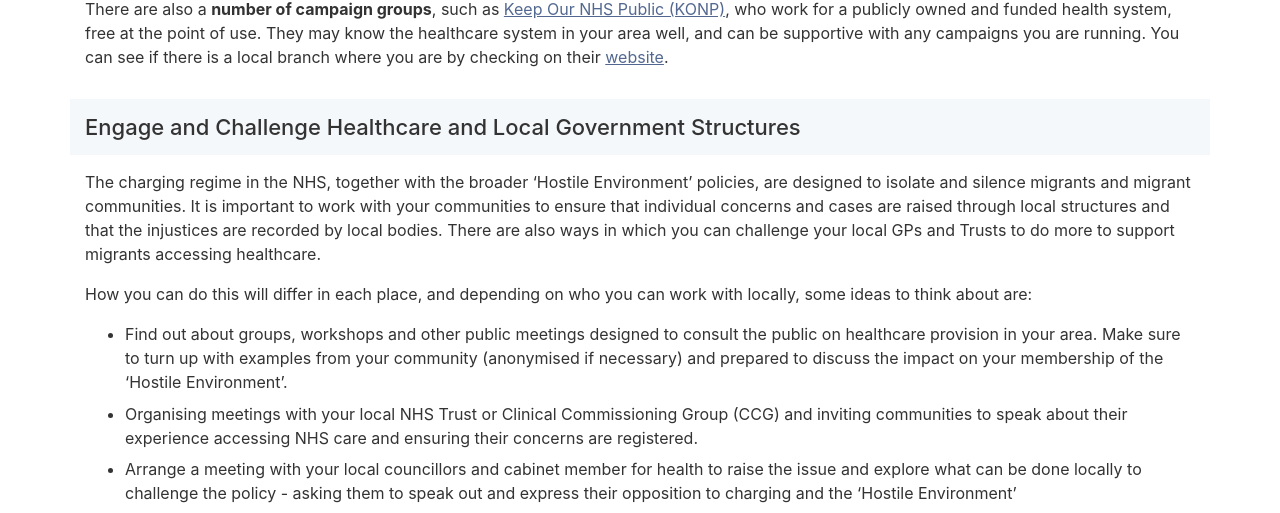
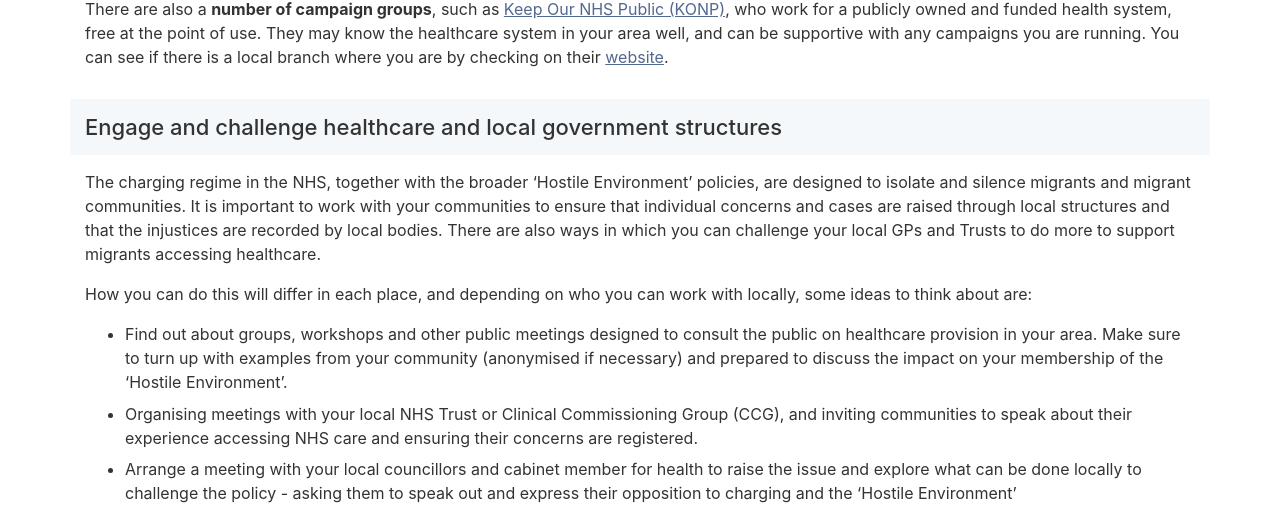
Before and after one commit to patientsnotpassports/patientsnotpassports.github.io, a Jekyll site: the page built from campaign/take-action.md, in a window 1280 px wide. Shown: the part 905-1418 px from the top of the page. Built offline with Jekyll 4.4.1, drawn with Linux system fonts in a browser that asks for light colours.

```diff
--- a/campaign/take-action.md
+++ b/campaign/take-action.md
@@ -20,12 +20,12 @@ It is important to discuss the 'Hostile Environment' and its impact in public fo
 
 There are also a **number of campaign groups**, such as [Keep Our NHS Public (KONP)](https://keepournhspublic.com/){:target="_blank"}, who work for a publicly owned and funded health system, free at the point of use. They may know the healthcare system in your area well, and can be supportive with any campaigns you are running. You can see if there is a local branch where you are by checking on their [website](https://keepournhspublic.com/local-groups/){:target="_blank"}.
 
-### Engage and Challenge Healthcare and Local Government Structures
+### Engage and challenge healthcare and local government structures
 
 The charging regime in the NHS, together with the broader 'Hostile Environment' policies, are designed to isolate and silence migrants and migrant communities. It is important to work with your communities to ensure that individual concerns and cases are raised through local structures and that the injustices are recorded by local bodies. There are also ways in which you can challenge your local GPs and Trusts to do more to support migrants accessing healthcare.
 
 How you can do this will differ in each place, and depending on who you can work with locally, some ideas to think about are:
 
  * Find out about groups, workshops and other public meetings designed to consult the public on healthcare provision in your area. Make sure to turn up with examples from your community (anonymised if necessary) and prepared to discuss the impact on your membership of the 'Hostile Environment'.
- * Organising meetings with your local NHS Trust or Clinical Commissioning Group (CCG) and inviting communities to speak about their experience accessing NHS care and ensuring their concerns are registered.
+ * Organising meetings with your local NHS Trust or Clinical Commissioning Group (CCG), and inviting communities to speak about their experience accessing NHS care and ensuring their concerns are registered.
  * Arrange a meeting with your local councillors and cabinet member for health to raise the issue and explore what can be done locally to challenge the policy - asking them to speak out and express their opposition to charging and the 'Hostile Environment'
```
